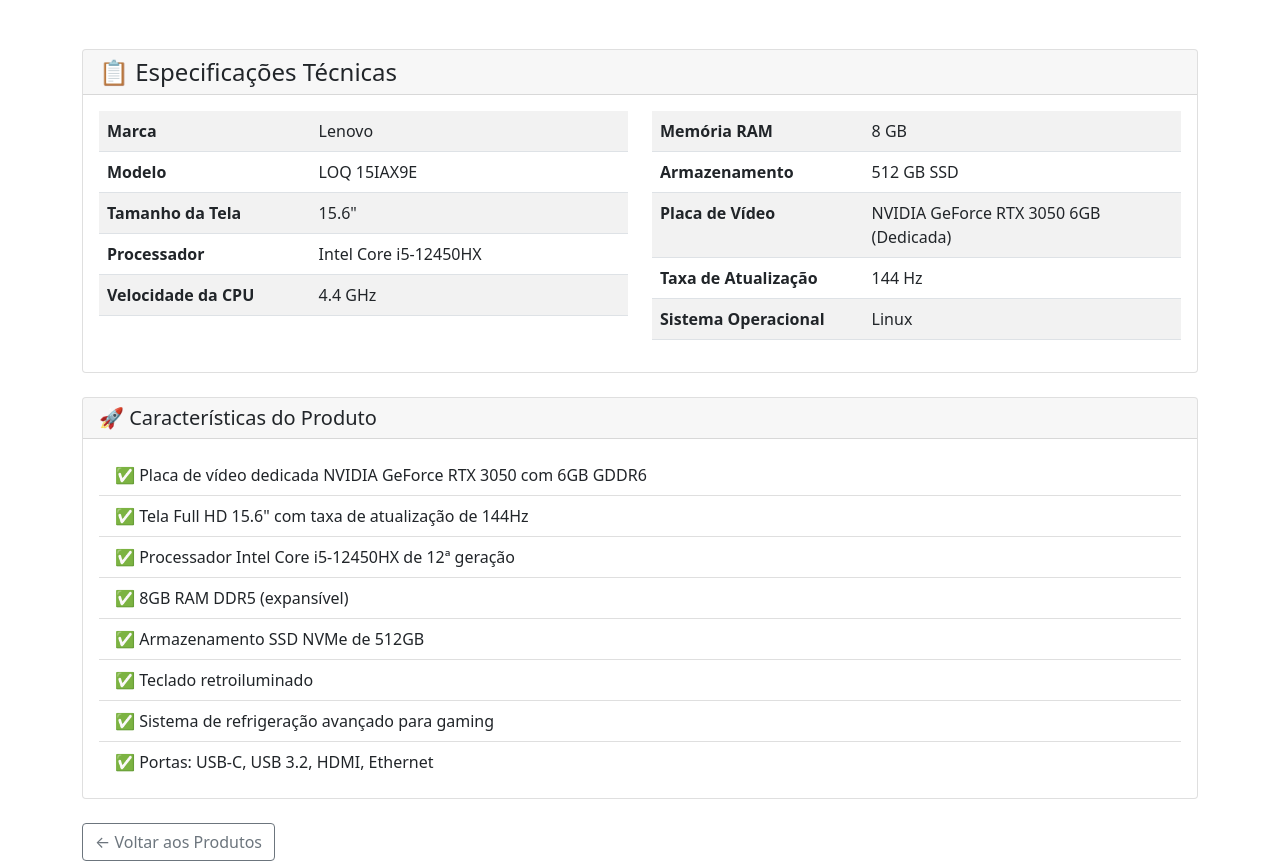
After one commit to Gattipp/Aplicao-Simplificada-de-Comercio-Eletronico, a Flask app: template templates/produto.html in a window 1280 px wide. The commit adds this page. Shown: the part 441-1302 px from the top of the page. Run offline with Flask 3, Linux system fonts and the light colour scheme; the template is opened without the code that fills it, so the values that code supplies are empty.

Commit message:
carrinho

```diff
--- a/app.py
+++ b/app.py
@@ -1,6 +1,6 @@
 from flask import Flask, render_template, request, redirect, url_for, session, flash
 from functools import wraps
-from auth import criar_cliente, autenticar_cliente, buscar_cliente_por_id, get_db_connection, buscar_produtos_em_destaque,init_db, bcrypt
+from auth import criar_cliente, autenticar_cliente, buscar_itens_carrinho, buscar_cliente_por_id, get_db_connection, buscar_produtos_em_destaque,init_db, bcrypt
 
 app = Flask(__name__)
 app.secret_key = '123456'
@@ -70,8 +70,8 @@
 @app.route('/carrinho')
 @login_required
 def carrinho():
-    client_id = session['client_id']
-    itens_carrinho = buscar_itens_carrinho(cliente_id)
+    client_id = session['cliente_id']
+    itens_carrinho = buscar_itens_carrinho(client_id)
 
     total = sum(item['subtotal'] for item in itens_carrinho)
 
--- a/templates/carrinho.html
+++ b/templates/carrinho.html
@@ -1,4 +1,4 @@
-{% extends "base.html" %}
+{% extends "index.html" %}
 
 {% block title %}Meu Carrinho{% endblock %}
 
--- a/templates/indexProdutos.html
+++ b/templates/indexProdutos.html
@@ -11,6 +11,7 @@
             <div class="navbar-nav ms-auto">
                 <a class="nav-link" href="/login">Login</a>
                 <a class="nav-link" href="/registrar">Cadastrar</a>
+                <a class="nav-link" href="/carrinho"> Carrinho</a>
             </div>
         </div>
     </nav>
@@ -36,7 +37,7 @@
                                     Estoque: {{ produto.estoque }} unidades
                                 </small>
                             </p>
-                            <a href="/produto/{{ produto.id }}" class="btn btn-primary w-100">
+                            <a href="/produto" class="btn btn-primary w-100">
                                 Ver Detalhes
                             </a>
                         </div>
--- /dev/null
+++ b/templates/produto.html
@@ -0,0 +1,184 @@
+<!DOCTYPE html>
+<html>
+<head>
+    <title>{{ produto.nome }} - Loja Online</title>
+    <link href="https://cdn.jsdelivr.net/npm/bootstrap@5.1.3/dist/css/bootstrap.min.css" rel="stylesheet">
+</head>
+<body>
+    <nav class="navbar navbar-expand-lg navbar-dark bg-primary">
+        <div class="container">
+            <a class="navbar-brand" href="/">Loja Online</a>
+            <div class="navbar-nav ms-auto">
+                {% if session.cliente_id %}
+                    <span class="navbar-text me-3">Olá, {{ session.cliente_nome }}!</span>
+                    <a class="nav-link" href="/carrinho">Carrinho</a>
+                    <a class="nav-link" href="/perfil">Perfil</a>
+                    <a class="nav-link" href="/logout">Sair</a>
+                {% else %}
+                    <a class="nav-link" href="/login">Login</a>
+                    <a class="nav-link" href="/registrar">Cadastrar</a>
+                {% endif %}
+            </div>
+        </div>
+    </nav>
+
+    <div class="container mt-4">
+        {% with messages = get_flashed_messages(with_categories=true) %}
+            {% if messages %}
+                {% for category, message in messages %}
+                    <div class="alert alert-{{ 'danger' if category == 'error' else 'success' }}">
+                        {{ message }}
+                    </div>
+                {% endfor %}
+            {% endif %}
+        {% endwith %}
+
+        <div class="row">
+            <div class="col-md-6">
+                <img src="{{ produto['imagem_url'] or '/static/images/notebook-gamer.jpg' }}"
+                     class="img-fluid rounded"
+                     alt="{{ produto['nome'] }}"
+                     style="max-height: 400px; object-fit: cover;">
+            </div>
+            <div class="col-md-6">
+                <h1>{{ produto['nome'] }}</h1>
+                <p class="text-muted">Modelo: LOQ 15IAX9E</p>
+
+                <!-- Preços e desconto -->
+                <div class="mb-3">
+                    <span class="text-decoration-line-through text-muted fs-5">De: R$ 4.199,00</span>
+                    <span class="badge bg-success fs-6 ms-2">10% OFF</span>
+                </div>
+
+                <h3 class="text-primary mb-3">R$ 3.590,10</h3>
+                <p class="text-success"><strong>à vista no Pix (10% de desconto)</strong></p>
+
+                <div class="mt-4">
+                    <p><strong>Descrição:</strong><br>
+                    Notebook Gamer Lenovo LOQ E Core i5-12450HX, 8GB, 512GB SSD, RTX 3050 6GB, 15.6" 144Hz, Linux 83MES00100</p>
+
+                    {% if produto['estoque'] > 0 %}
+                    <form method="POST" action="/adicionar_carrinho/{{ produto['id'] }}" class="mt-4">
+                        <div class="row">
+                            <div class="col-md-4">
+                                <label for="quantidade" class="form-label">Quantidade:</label>
+                                <input type="number"
+                                       class="form-control"
+                                       id="quantidade"
+                                       name="quantidade"
+                                       value="1"
+                                       min="1"
+                                       max="{{ produto['estoque'] }}">
+                            </div>
+                            <div class="col-md-8 d-flex align-items-end">
+                                <button type="submit" class="btn btn-success btn-lg w-100">
+                                    🛒 Adicionar ao Carrinho
+                                </button>
+                            </div>
+                        </div>
+                    </form>
+                    {% else %}
+                    <div class="alert alert-warning mt-4">
+                        Produto esgotado!
+                    </div>
+                    {% endif %}
+                </div>
+            </div>
+        </div>
+
+        <!-- Especificações Técnicas -->
+        <div class="row mt-5">
+            <div class="col-12">
+                <div class="card">
+                    <div class="card-header">
+                        <h4 class="mb-0">📋 Especificações Técnicas</h4>
+                    </div>
+                    <div class="card-body">
+                        <div class="row">
+                            <div class="col-md-6">
+                                <table class="table table-striped">
+                                    <tbody>
+                                        <tr>
+                                            <th scope="row" style="width: 40%">Marca</th>
+                                            <td>Lenovo</td>
+                                        </tr>
+                                        <tr>
+                                            <th scope="row">Modelo</th>
+                                            <td>LOQ 15IAX9E</td>
+                                        </tr>
+                                        <tr>
+                                            <th scope="row">Tamanho da Tela</th>
+                                            <td>15.6"</td>
+                                        </tr>
+                                        <tr>
+                                            <th scope="row">Processador</th>
+                                            <td>Intel Core i5-12450HX</td>
+                                        </tr>
+                                        <tr>
+                                            <th scope="row">Velocidade da CPU</th>
+                                            <td>4.4 GHz</td>
+                                        </tr>
+                                    </tbody>
+                                </table>
+                            </div>
+                            <div class="col-md-6">
+                                <table class="table table-striped">
+                                    <tbody>
+                                        <tr>
+                                            <th scope="row" style="width: 40%">Memória RAM</th>
+                                            <td>8 GB</td>
+                                        </tr>
+                                        <tr>
+                                            <th scope="row">Armazenamento</th>
+                                            <td>512 GB SSD</td>
+                                        </tr>
+                                        <tr>
+                                            <th scope="row">Placa de Vídeo</th>
+                                            <td>NVIDIA GeForce RTX 3050 6GB (Dedicada)</td>
+                                        </tr>
+                                        <tr>
+                                            <th scope="row">Taxa de Atualização</th>
+                                            <td>144 Hz</td>
+                                        </tr>
+                                        <tr>
+                                            <th scope="row">Sistema Operacional</th>
+                                            <td>Linux</td>
+                                        </tr>
+                                    </tbody>
+                                </table>
+                            </div>
+                        </div>
+                    </div>
+                </div>
+            </div>
+        </div>
+
+        <!-- Características Adicionais -->
+        <div class="row mt-4">
+            <div class="col-12">
+                <div class="card">
+                    <div class="card-header">
+                        <h5 class="mb-0">🚀 Características do Produto</h5>
+                    </div>
+                    <div class="card-body">
+                        <ul class="list-group list-group-flush">
+                            <li class="list-group-item">✅ Placa de vídeo dedicada NVIDIA GeForce RTX 3050 com 6GB GDDR6</li>
+                            <li class="list-group-item">✅ Tela Full HD 15.6" com taxa de atualização de 144Hz</li>
+                            <li class="list-group-item">✅ Processador Intel Core i5-12450HX de 12ª geração</li>
+                            <li class="list-group-item">✅ 8GB RAM DDR5 (expansível)</li>
+                            <li class="list-group-item">✅ Armazenamento SSD NVMe de 512GB</li>
+                            <li class="list-group-item">✅ Teclado retroiluminado</li>
+                            <li class="list-group-item">✅ Sistema de refrigeração avançado para gaming</li>
+                            <li class="list-group-item">✅ Portas: USB-C, USB 3.2, HDMI, Ethernet</li>
+                        </ul>
+                    </div>
+                </div>
+            </div>
+        </div>
+
+        <div class="mt-4">
+            <a href="/produtos" class="btn btn-outline-secondary">← Voltar aos Produtos</a>
+        </div>
+    </div>
+</body>
+</html>
```
Also changed, not shown: auth.py (+41 -0 lines), assets/pngtree-example-sample-grungy-stamp-vector-png-image_15560590.webp (added).
